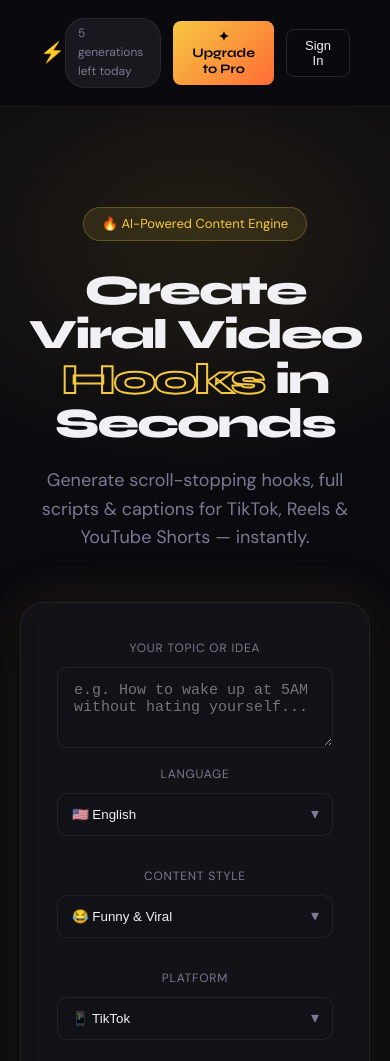
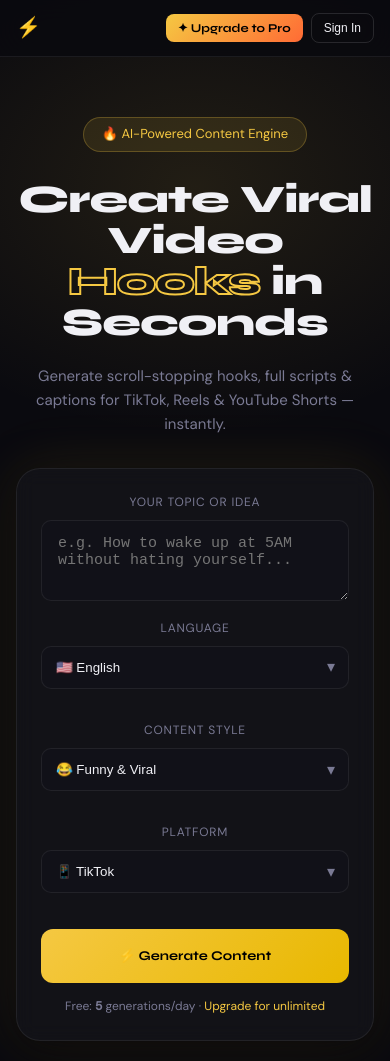
Before and after one commit to jubyuhanna-create/hooklab, a website: page index.html in a window 390 px wide. Shown: the top 1061 px of the page. Drawn offline with nearby package versions, Linux system fonts and the light colour scheme; no server answers.

Commit message:
Update style.css

```diff
--- a/style.css
+++ b/style.css
@@ -118,12 +118,26 @@ body{font-family:'DM Sans',sans-serif;background:var(--bg);color:var(--text);lin
 .faq-a{font-size:13px;color:var(--muted);line-height:1.7}
 
 @media(max-width:768px){
+  .navbar{padding:12px 16px}
+  .nav-brand{font-size:18px}
+  .brand-name{display:none}
+  .nav-right{gap:8px}
+  .btn-upgrade{padding:7px 12px;font-size:12px}
+  .btn-nav-auth{padding:7px 12px;font-size:12px}
+  .usage-badge{display:none!important}
+  .hero{padding:60px 16px 50px}
+  .hero-title{font-size:clamp(36px,10vw,52px);letter-spacing:-1px}
+  .hero-sub{font-size:15px;margin-bottom:32px}
+  .card-inner{padding:20px}
   .selects-row{grid-template-columns:1fr}
+  .output-section{padding:0 16px}
   .output-grid{grid-template-columns:1fr}
   .hooks-card{grid-row:span 1}
   .caption-card{grid-column:1}
   .steps-grid{grid-template-columns:1fr}
-  .brand-name{display:none}
+  .pricing-section{padding:60px 16px}
   .pricing-grid{grid-template-columns:1fr}
+  .pricing-card{padding:28px 20px}
   .faq-grid{grid-template-columns:1fr}
+  .footer-links{flex-wrap:wrap;gap:16px}
 }
```
